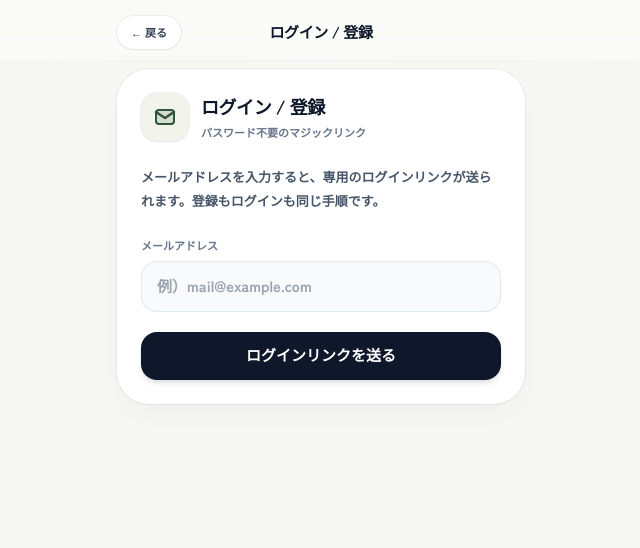
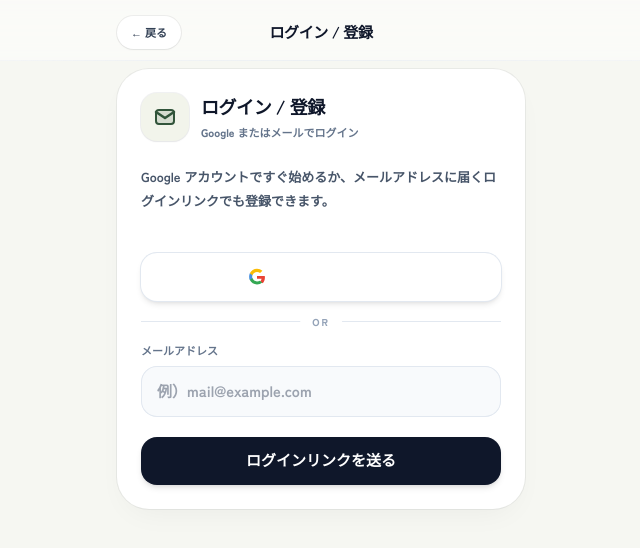
Before and after one commit to totonoucare/totonoucare-webapp, a Next.js app: page /signup in a window 1280 px wide. Shown: the top 548 px of the page, without its empty margins (319-959 px from the left). Built offline with nearby package versions, Linux system fonts and the light colour scheme; no server answers.

Commit message:
Update SignupClient.js

```diff
--- a/app/signup/SignupClient.js
+++ b/app/signup/SignupClient.js
@@ -9,10 +9,50 @@ import Button from "@/components/ui/Button";
 
 function IconMail() {
   return (
-    <svg viewBox="0 0 24 24" className="h-6 w-6" fill="none" stroke="currentColor" strokeWidth="2" strokeLinecap="round" strokeLinejoin="round">
-      <rect x="3" y="5" width="18" height="14" rx="3" fill="currentColor" fillOpacity="0.15" stroke="none" />
+    <svg
+      viewBox="0 0 24 24"
+      className="h-6 w-6"
+      fill="none"
+      stroke="currentColor"
+      strokeWidth="2"
+      strokeLinecap="round"
+      strokeLinejoin="round"
+    >
+      <rect
+        x="3"
+        y="5"
+        width="18"
+        height="14"
+        rx="3"
+        fill="currentColor"
+        fillOpacity="0.15"
+        stroke="none"
+      />
       <rect x="3" y="5" width="18" height="14" rx="3" />
       <path d="M3 7l9 6 9-6" strokeWidth="2.5" />
+    </svg>
+  );
+}
+
+function IconGoogle() {
+  return (
+    <svg viewBox="0 0 24 24" className="h-5 w-5" aria-hidden="true">
+      <path
+        fill="#EA4335"
+        d="M12 10.2v3.9h5.5c-.2 1.3-.8 2.4-1.8 3.2l3 2.3c1.8-1.6 2.8-4 2.8-6.9 0-.7-.1-1.3-.2-1.9H12z"
+      />
+      <path
+        fill="#34A853"
+        d="M12 21c2.5 0 4.7-.8 6.3-2.3l-3-2.3c-.8.5-1.9.9-3.3.9-2.5 0-4.7-1.7-5.5-4H3.4v2.4C5 18.9 8.2 21 12 21z"
+      />
+      <path
+        fill="#4A90E2"
+        d="M6.5 13.3c-.2-.5-.3-1.1-.3-1.7s.1-1.2.3-1.7V7.5H3.4C2.8 8.8 2.5 10.1 2.5 11.6s.3 2.8.9 4.1l3.1-2.4z"
+      />
+      <path
+        fill="#FBBC05"
+        d="M12 5.9c1.4 0 2.7.5 3.7 1.4l2.8-2.8C16.7 2.9 14.5 2 12 2 8.2 2 5 4.1 3.4 7.5l3.1 2.4c.8-2.3 3-4 5.5-4z"
+      />
     </svg>
   );
 }
@@ -37,19 +77,68 @@ export default function SignupClient() {
   const [loadingSession, setLoadingSession] = useState(true);
 
   useEffect(() => {
+    let mounted = true;
+
     (async () => {
-      if (!supabase) return;
+      if (!supabase) {
+        if (mounted) setLoadingSession(false);
+        return;
+      }
+
       const { data } = await supabase.auth.getSession();
+      if (!mounted) return;
+
       setSession(data.session || null);
       setLoadingSession(false);
+    })();
 
-      const { data: sub } = supabase.auth.onAuthStateChange((_ev, s) => {
-        setSession(s || null);
+    const { data: sub } = supabase.auth.onAuthStateChange((_ev, s) => {
+      setSession(s || null);
+      setLoadingSession(false);
+    });
+
+    return () => {
+      mounted = false;
+      sub?.subscription?.unsubscribe?.();
+    };
+  }, []);
+
+  function buildCallbackUrl() {
+    const origin = window.location.origin;
+    const cb = new URL(`${origin}/auth/callback`);
+    cb.searchParams.set("next", params.nextPath);
+    if (params.resultId) cb.searchParams.set("result", params.resultId);
+    return cb.toString();
+  }
+
+  async function handleGoogleLogin() {
+    setStatus({ state: "loading_oauth", message: "Googleログインへ移動しています…" });
+
+    if (!supabase) {
+      setStatus({
+        state: "error",
+        message: "システムエラー（環境変数が反映されてない可能性があります）。",
+      });
+      return;
+    }
+
+    try {
+      const redirectTo = buildCallbackUrl();
+
+      const { error } = await supabase.auth.signInWithOAuth({
+        provider: "google",
+        options: { redirectTo },
       });
 
-      return () => sub?.subscription?.unsubscribe?.();
-    })();
-  }, []);
+      if (error) throw error;
+    } catch (err) {
+      console.error(err);
+      setStatus({
+        state: "error",
+        message: "Googleログインの開始に失敗しました: " + (err?.message || "時間を置いて再度お試しください。"),
+      });
+    }
+  }
 
   async function handleSendLink(e) {
     e.preventDefault();
@@ -64,20 +153,16 @@ export default function SignupClient() {
     }
 
     try {
-      const origin = window.location.origin;
-      const cb = new URL(`${origin}/auth/callback`);
-      cb.searchParams.set("next", params.nextPath);
-      if (params.resultId) cb.searchParams.set("result", params.resultId);
-
       const { error } = await supabase.auth.signInWithOtp({
         email,
-        options: { emailRedirectTo: cb.toString() },
+        options: { emailRedirectTo: buildCallbackUrl() },
       });
       if (error) throw error;
 
       setStatus({
         state: "sent",
-        message: "メールを送信しました！\n受信箱（迷惑メールフォルダ含む）のリンクを開いてログインしてください。",
+        message:
+          "メールを送信しました！\n受信箱（迷惑メールフォルダ含む）のリンクを開いてログインしてください。",
       });
     } catch (err) {
       console.error(err);
@@ -146,7 +231,7 @@ export default function SignupClient() {
       }
     >
       <Module className="p-6">
-        <div className="flex items-center gap-3 mb-6">
+        <div className="mb-6 flex items-center gap-3">
           <div className="grid h-12 w-12 place-items-center rounded-[16px] bg-[color-mix(in_srgb,var(--mint),white_40%)] text-[var(--accent-ink)] ring-1 ring-[var(--ring)] shadow-sm">
             <IconMail />
           </div>
@@ -155,7 +240,7 @@ export default function SignupClient() {
               ログイン / 登録
             </div>
             <div className="mt-1 text-[11px] font-extrabold text-slate-500">
-              パスワード不要のマジックリンク
+              Google またはメールでログイン
             </div>
           </div>
         </div>
@@ -164,21 +249,33 @@ export default function SignupClient() {
           <div className="space-y-4">
             <div className="rounded-[24px] bg-slate-50 p-5 ring-1 ring-inset ring-[var(--ring)] text-center">
               <div className="text-[13px] font-bold text-slate-600">現在ログイン中のアカウント</div>
-              <div className="mt-1.5 text-[16px] font-black text-slate-900">{session.user?.email}</div>
+              <div className="mt-1.5 text-[16px] font-black text-slate-900">
+                {session.user?.email}
+              </div>
             </div>
 
             {params.resultId ? (
               <div className="rounded-[16px] bg-[color-mix(in_srgb,var(--mint),white_70%)] p-4 ring-1 ring-inset ring-[var(--ring)]">
                 <div className="text-[11px] font-extrabold text-slate-600">引き継ぎ予定のデータ</div>
-                <div className="mt-1 font-mono text-[10px] break-all text-slate-500">{params.resultId}</div>
+                <div className="mt-1 font-mono break-all text-[10px] text-slate-500">
+                  {params.resultId}
+                </div>
               </div>
             ) : null}
 
             <div className="mt-6 flex flex-col gap-3">
-              <Button onClick={goNext} disabled={status.state === "loading"} className="w-full shadow-md py-3.5">
+              <Button
+                onClick={goNext}
+                disabled={status.state === "loading"}
+                className="w-full py-3.5 shadow-md"
+              >
                 {status.state === "loading" ? "処理中…" : "このままアプリへ進む"}
               </Button>
-              <Button variant="secondary" onClick={logout} className="w-full bg-white shadow-sm py-3.5">
+              <Button
+                variant="secondary"
+                onClick={logout}
+                className="w-full bg-white py-3.5 shadow-sm"
+              >
                 別のアカウントにする（ログアウト）
               </Button>
             </div>
@@ -191,22 +288,51 @@ export default function SignupClient() {
           </div>
         ) : (
           <div className="space-y-4">
-            <div className="text-[13px] font-bold leading-6 text-slate-600 mb-6">
-              メールアドレスを入力すると、専用のログインリンクが送られます。登録もログインも同じ手順です。
+            <div className="mb-6 text-[13px] font-bold leading-6 text-slate-600">
+              Google アカウントですぐ始めるか、メールアドレスに届くログインリンクでも登録できます。
             </div>
 
             {params.resultId ? (
-              <div className="rounded-[16px] bg-[color-mix(in_srgb,var(--mint),white_70%)] p-4 ring-1 ring-inset ring-[var(--ring)] mb-6">
+              <div className="mb-6 rounded-[16px] bg-[color-mix(in_srgb,var(--mint),white_70%)] p-4 ring-1 ring-inset ring-[var(--ring)]">
                 <div className="flex items-center gap-2 text-[12px] font-extrabold text-[var(--accent-ink)]">
-                  <svg viewBox="0 0 24 24" fill="none" className="h-4 w-4" stroke="currentColor" strokeWidth="2.5" strokeLinecap="round" strokeLinejoin="round"><path d="M20 6L9 17l-5-5" /></svg>
+                  <svg
+                    viewBox="0 0 24 24"
+                    fill="none"
+                    className="h-4 w-4"
+                    stroke="currentColor"
+                    strokeWidth="2.5"
+                    strokeLinecap="round"
+                    strokeLinejoin="round"
+                  >
+                    <path d="M20 6L9 17l-5-5" />
+                  </svg>
                   ログイン後、体質チェックの結果が保存されます
                 </div>
               </div>
             ) : null}
 
+            <Button
+              type="button"
+              onClick={handleGoogleLogin}
+              disabled={status.state === "loading" || status.state === "loading_oauth" || status.state === "sent"}
+              className="w-full py-3.5 shadow-md bg-white text-slate-900 ring-1 ring-slate-200 hover:bg-slate-50"
+            >
+              <span className="inline-flex items-center gap-2">
+                <IconGoogle />
+                {status.state === "loading_oauth" ? "Googleへ移動中…" : "Googleでログイン"}
+              </span>
+            </Button>
+
+            <div className="relative py-1">
+              <div className="h-px w-full bg-slate-200" />
+              <div className="absolute left-1/2 top-1/2 -translate-x-1/2 -translate-y-1/2 rounded-full bg-white px-3 text-[10px] font-extrabold uppercase tracking-[0.2em] text-slate-400">
+                or
+              </div>
+            </div>
+
             <form onSubmit={handleSendLink} className="space-y-5">
               <div>
-                <label className="block text-[11px] font-extrabold text-slate-500 mb-2">
+                <label className="mb-2 block text-[11px] font-extrabold text-slate-500">
                   メールアドレス
                 </label>
                 <input
@@ -215,7 +341,11 @@ export default function SignupClient() {
                   onChange={(e) => setEmail(e.target.value)}
                   required
                   placeholder="例）mail@example.com"
-                  disabled={status.state === "loading" || status.state === "sent"}
+                  disabled={
+                    status.state === "loading" ||
+                    status.state === "loading_oauth" ||
+                    status.state === "sent"
+                  }
                   inputMode="email"
                   autoComplete="email"
                 />
@@ -223,18 +353,33 @@ export default function SignupClient() {
 
               <Button
                 type="submit"
-                disabled={status.state === "loading" || status.state === "sent"}
-                className="w-full shadow-md py-3.5"
+                disabled={
+                  status.state === "loading" ||
+                  status.state === "loading_oauth" ||
+                  status.state === "sent"
+                }
+                className="w-full py-3.5 shadow-md"
               >
                 {status.state === "loading" ? "送信中…" : "ログインリンクを送る"}
               </Button>
             </form>
 
             {status.message ? (
-              <div className={`mt-5 rounded-[16px] px-4 py-3 text-[13px] font-bold leading-6 ring-1 ring-inset ${
-                status.state === "sent" ? "bg-emerald-50 text-emerald-800 ring-emerald-200" : "bg-rose-50 text-rose-800 ring-rose-200"
-              }`}>
-                {status.state === "sent" ? "📩 " : "⚠️ "}{status.message}
+              <div
+                className={`mt-5 rounded-[16px] px-4 py-3 text-[13px] font-bold leading-6 ring-1 ring-inset ${
+                  status.state === "sent"
+                    ? "bg-emerald-50 text-emerald-800 ring-emerald-200"
+                    : status.state === "loading_oauth"
+                      ? "bg-sky-50 text-sky-800 ring-sky-200"
+                      : "bg-rose-50 text-rose-800 ring-rose-200"
+                }`}
+              >
+                {status.state === "sent"
+                  ? "📩 "
+                  : status.state === "loading_oauth"
+                    ? "🔐 "
+                    : "⚠️ "}
+                {status.message}
               </div>
             ) : null}
           </div>
```
